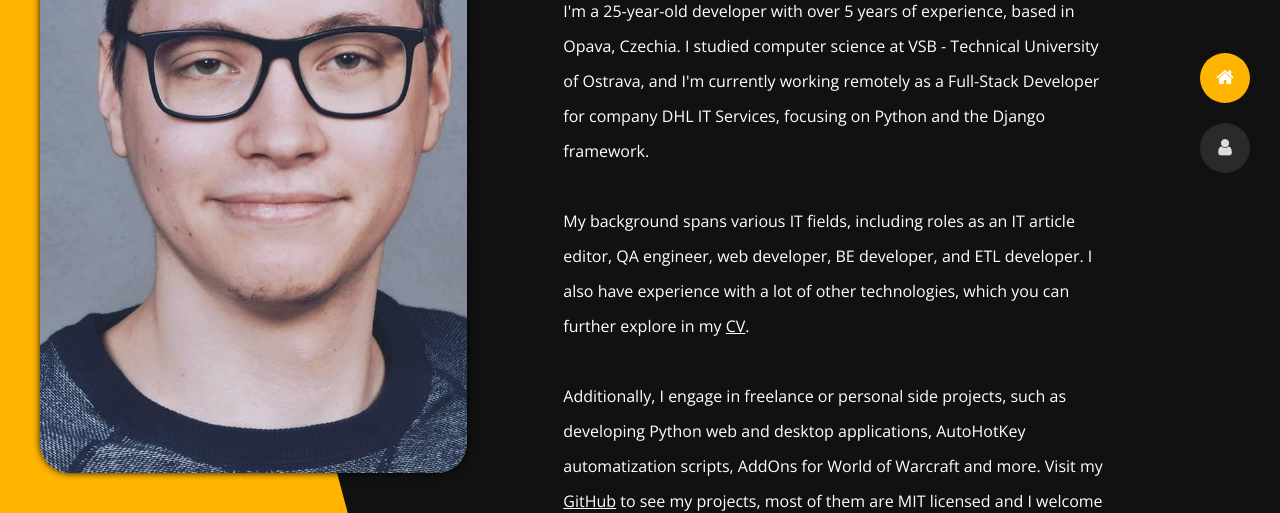
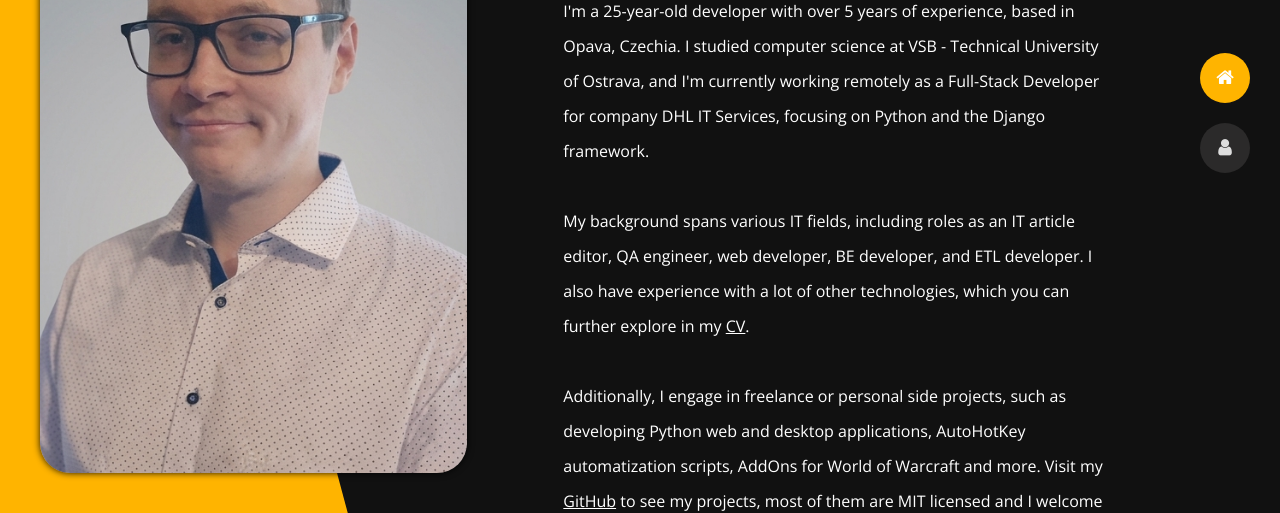
Before and after one commit to matejkadlec/personal-website, a plain HTML site: page index.html in a window 1280 px wide. Shown: the part 287-800 px from the top of the page. Drawn offline with nearby package versions, Linux system fonts and the light colour scheme.

Commit message:
Updated portrait photo

```diff
--- a/assets/css/style.css
+++ b/assets/css/style.css
@@ -548,7 +548,7 @@ body.light hr.separator {
 }
 
 .home .bg {
-  background-image: url(../img/portrait.jpg);
+  background-image: url(../img/portrait.png);
   background-size: cover;
   background-repeat: no-repeat;
   background-position: top;
--- a/index.html
+++ b/index.html
@@ -12,7 +12,7 @@
     <meta property="og:locale" content="en_US" />
     <meta property="og:type" content="website" />
     <meta property="og:title" content="Matěj Kadlec | Freelance Developer" />
-    <meta property="og:image" content="assets/img/portrait.jpg" />
+    <meta property="og:image" content="assets/img/portrait.png" />
     <meta property="og:image:type" content="image/jpg" />
     <meta property="og:site_name" content="matejkadlec.cz" />
     <meta
@@ -204,7 +204,7 @@
         >
           <div>
             <img
-              src="assets/img/portrait.jpg"
+              src="assets/img/portrait.png"
               class="img-fluid main-img-mobile d-none d-sm-block d-lg-none"
               alt="my picture"
               data-i18n-alt="home.hero.imageAlt"
```
Also changed, not shown: about-me.html (+1 -1 lines), assets/img/portrait.jpg (deleted), assets/img/portrait.png (added).
